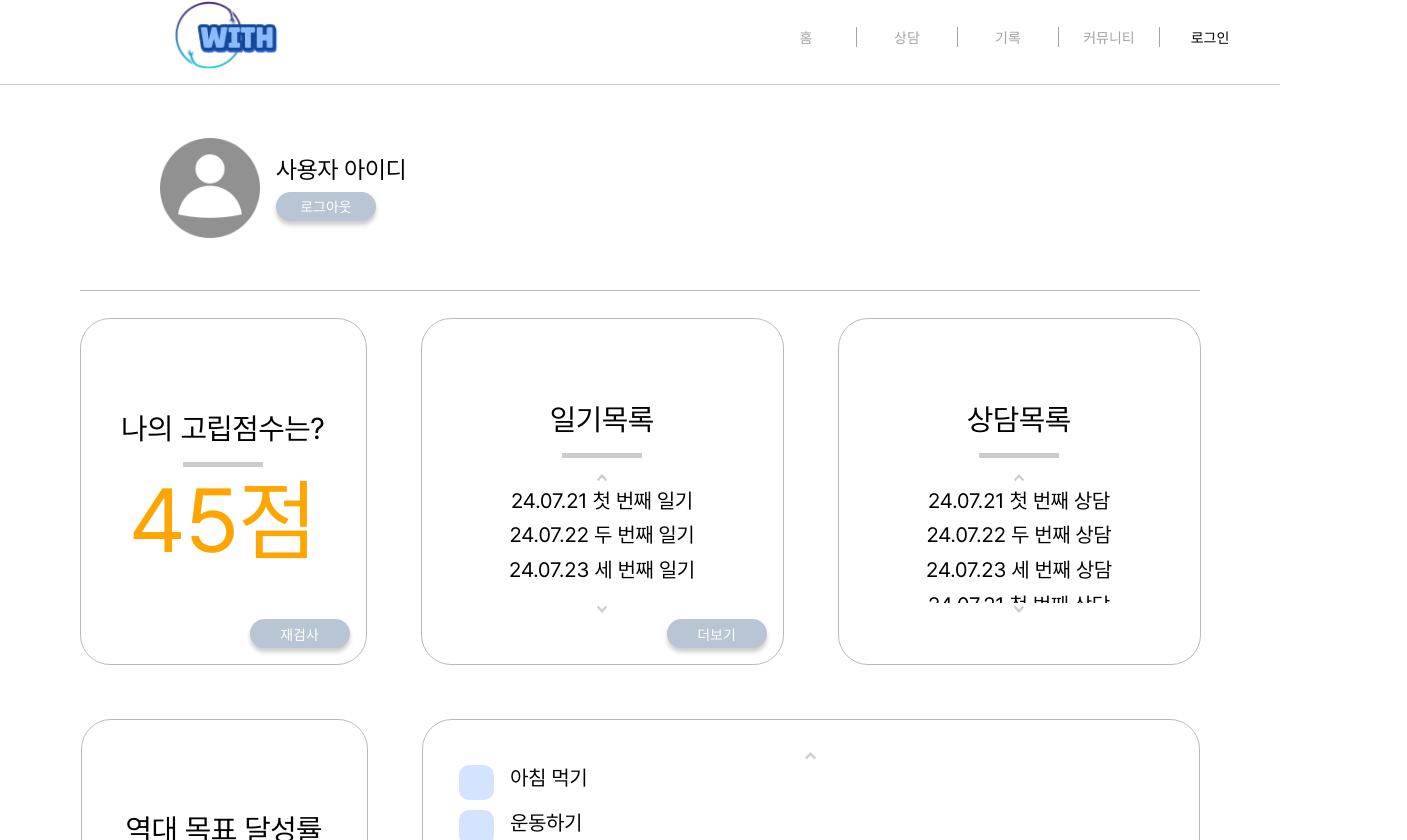
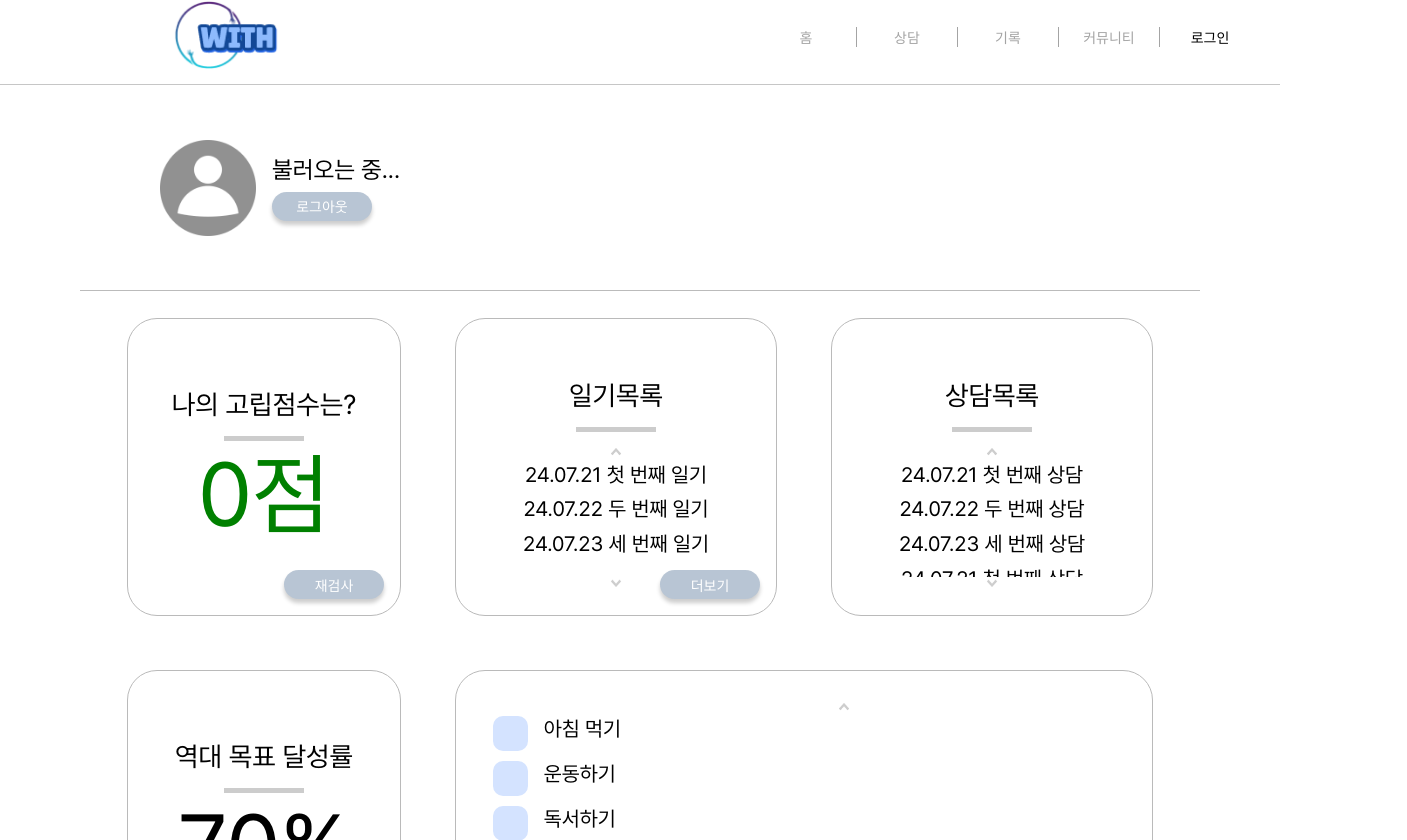
Before and after one commit to yerroong/Reverseinha_team_front, a React (Create React App) app in the folder reverse/: page /mypage in a window 1280 px wide. Shown: the part 10-850 px from the top of the page, 1407 px wide, since content can reach past the window. Built offline with nearby package versions, Linux system fonts and the light colour scheme; no server answers; a web font is replaced by a local one.

Commit message:
게시글 정렬, 댓글 불러오기, 로그아웃 구현, 마이페이지 아이디 디코딩, 마이페이지 축소

```diff
--- a/reverse/src/pages/Community/Communityread.jsx
+++ b/reverse/src/pages/Community/Communityread.jsx
@@ -195,7 +195,7 @@ const Communityread = () => {
       });
 
     axiosInstance
-      .get(`/with/community/${id}/comment/`)
+      .get(`/with/community/${id}/comments/all`)
       .then((response) => {
         setComments(response.data);
       })
@@ -220,7 +220,9 @@ const Communityread = () => {
   const handleCommentSubmit = (e) => {
     if (e.key === "Enter" && comment.trim()) {
       const newComment = {
-        content: comment,
+        content: comment.trim(),
+        post: id,  // 댓글이 작성될 게시물의 ID
+        author: id //아이디어떻게가져오는건데;;
       };
 
       axiosInstance
@@ -230,10 +232,13 @@ const Communityread = () => {
           setComment("");
         })
         .catch((error) => {
-          console.error('Error posting comment:', error);
+          console.error('Error posting comment:', error.response ? error.response.data : error.message);
         });
     }
   };
+
+
+
 
   const handleEditComment = (commentId) => {
     const newContent = prompt('수정할 내용을 입력하세요:');
--- a/reverse/src/pages/Community/Communitywrite.jsx
+++ b/reverse/src/pages/Community/Communitywrite.jsx
@@ -144,6 +144,13 @@ const Communitywrite = () => {
 
   const handleSubmit = (e) => {
     e.preventDefault();
+
+    // 필수 필드 검증
+    if (!title.trim() || !content.trim()) {
+      alert('제목과 내용을 모두 입력해 주세요.');
+      return;
+    }
+
     setIsDialogVisible(true);
   };
 
@@ -161,6 +168,7 @@ const Communitywrite = () => {
 
       const token = localStorage.getItem('access_token');
       console.log('Access Token:', token);
+      console.log('FormData:', Array.from(formData.entries())); // 디버깅용: 전송되는 FormData 확인
 
       const response = await axiosInstance.post('with/community/', formData, {
         headers: {
@@ -168,13 +176,15 @@ const Communitywrite = () => {
         },
       });
 
+      console.log('Response:', response);
+
       if (response.status === 200) {
         navigate('/Posting');
       } else {
-        console.error('포스트 등록 실패');
+        console.error('포스트 등록 실패:', response.data);
       }
     } catch (error) {
-      console.error('포스트 등록 에러:', error);
+      console.error('포스트 등록 에러:', error.response ? error.response.data : error);
     }
   };
 
@@ -234,5 +244,6 @@ const Communitywrite = () => {
 export default Communitywrite;
 
 
+
 //제목 테두리삭제
 //등록완료시에 posting으로 이동하는게아니라 각각의 게시물 id어쩌구..
--- a/reverse/src/pages/Mypage/Mypage.jsx
+++ b/reverse/src/pages/Mypage/Mypage.jsx
@@ -29,8 +29,8 @@ const InfoContainerRow = styled.div`
 
 const InfoBox = styled.div`
   border: 0.063rem solid #BABABA;
-  width: ${({ width }) => width || '20.813rem'};
-  height: 21.563rem;
+  width: ${({ width }) => width || '20rem'};
+  height: 18.5rem;
   margin: 1.688rem;
   border-radius: 1.875rem;
   display: flex;
@@ -41,7 +41,7 @@ const InfoBox = styled.div`
 `;
 
 const InfoTitle = styled.div`
-  font-size: 1.875rem;
+  font-size: 1.7rem;
   margin-bottom:1rem;
 `;
 
@@ -62,15 +62,18 @@ const Line = styled.img`
 
 const InfoScoreColored = styled.div`
   font-size: 5.625rem;
+  font-weight: 500;
   color: ${({ score }) => {
     if (score <= 30) return 'green';
-    if (score <= 60) return 'orange';
-    return '#BE0000';
+    if (score >= 40) return 'orange';
+    if (score >= 70) return 'red';
+    return 'black';
   }};
 `;
 
 const InfoScore = styled.div`
   font-size: 5.625rem;
+  font-weight: 500;
   color: black;
 `;
 
@@ -88,7 +91,7 @@ const InfoList = styled.div`
 
 const ListContainer = styled.div`
   display: flex;
-  height: 16rem;
+  height: 14rem;
   width: 48.5rem;
   max-height: 16rem;
 `;
@@ -162,8 +165,11 @@ const Mypage = () => {
   useEffect(() => {
     const fetchScore = async () => {
       try {
-        const response = await axios.get('/api/score');
-        setScore(response.data.score);
+        const response = await axios.get('with/signup/survey/');
+        const answers = response.data.answers;
+        // true 1개 당 10점으로 환산
+        const calculatedScore = answers.filter(answer => answer).length * 10;
+        setScore(calculatedScore);
       } catch (error) {
         console.error('Error fetching score:', error);
       }
@@ -203,7 +209,7 @@ const Mypage = () => {
   }, []);
 
   useEffect(() => {
-    setScore(45);
+    setScore(0);
     setDiaryEntries([
       { date: '24.07.21', title: '첫 번째 일기' },
       { date: '24.07.22', title: '두 번째 일기' },
@@ -246,7 +252,7 @@ const Mypage = () => {
     }
   };
 
-  // 추가된 함수: 재검사 버튼 클릭시 호출되는 함수
+  // 재검사 버튼
   const handleRetest = () => {
     navigate('/signtest');
   };
@@ -256,13 +262,13 @@ const Mypage = () => {
       <Profile />
       <InfoContainer>
         <InfoContainerRow>
-          <InfoBox width="17.813rem" center>
+          <InfoBox width="17rem" center>
             <InfoTitle>나의 고립점수는?</InfoTitle>
             <Line src="/line.png" />
             <InfoScoreColored score={score}>{score}점</InfoScoreColored>
             <ProfileLogoutButton onClick={handleRetest}>재검사</ProfileLogoutButton>
           </InfoBox>
-          <InfoBox width="22.563rem" center>
+          <InfoBox width="20rem" center>
             <LineContainer>
               <InfoTitle>일기목록</InfoTitle>
               <Line src="/line.png" />
@@ -278,7 +284,7 @@ const Mypage = () => {
             </ScrollButtonContainer>
             <ProfileLogoutButton onClick={() => navigate('/record')}>더보기</ProfileLogoutButton>
           </InfoBox>
-          <InfoBox width="22.563rem" center>
+          <InfoBox width="20rem" center>
             <LineContainer>
               <InfoTitle>상담목록</InfoTitle>
               <Line src="/line.png" />
@@ -295,17 +301,17 @@ const Mypage = () => {
           </InfoBox>
         </InfoContainerRow>
         <InfoContainerRow>
-          <InfoBox width="17.813rem" center>
+          <InfoBox width="17rem" center>
             <InfoTitle>역대 목표 달성률</InfoTitle>
             <Line src="/line.png" />
             <InfoScore>70%</InfoScore>
           </InfoBox>
-          <InfoBox width="48.5rem" flexDirection="row" center={false}>
+          <InfoBox width="43.5rem" flexDirection="row" center={false}>
             <Margin>
               <ScrollButtonContainer>
                 <ScrollButton src="/uparrow.png" onClick={() => handleScroll(goalListRef, 'up')} />
                 <ListContainer>
-                  <InfoList height="14.5rem" maxHeight="14.5rem" isGoal={true} ref={goalListRef}>
+                  <InfoList height="13rem" maxHeight="13rem" isGoal={true} ref={goalListRef}>
                     {goals.map((goal, index) => (
                       <CheckContainer key={index}>
                         <Check /> {goal}
@@ -330,9 +336,3 @@ export default Mypage;
 //아이디 받아오기
 //로그아웃버튼 활성화
 //폰트
-//재검사버튼 활성화
-
-
-//나중에 가능하면 웹페이지 축소시에 요소들은 그대로있고 창만 쫄아들게하면좋을듯
-//네모들이 넘 큰거같앵;;
-//헤더 고정되면 좋을듯
--- a/reverse/src/pages/Mypage/Profile.jsx
+++ b/reverse/src/pages/Mypage/Profile.jsx
@@ -1,5 +1,6 @@
-import React from 'react';
+import React, { useEffect, useState } from 'react';
 import styled from 'styled-components';
+import { useNavigate } from 'react-router-dom';
 
 const ProfileContainer2 = styled.div`
   border-bottom: 0.063rem solid #BBBBBB;
@@ -10,29 +11,28 @@ const ProfileContainer2 = styled.div`
 `;
 
 const ProfileIcon = styled.img`
-width: 6.25rem;
-height: 6.25rem;
-margin-left: 5rem;
+  width: 6rem;
+  height: 6rem;
+  margin-left: 5rem;
 `;
 
 const ProfileTextContainer = styled.div`
-  //border: 2px solid red;
   margin-left: 1rem;
   display: flex;
-  flex-direction:column;
+  flex-direction: column;
   justify-content: center;
 `;
 
 const ProfileId = styled.div`
-  //border: 2px solid blue;
   margin-bottom: 0.5rem;
   font-size: 1.5rem;
 `;
+
 const ProfileLogout = styled.button`
   width: 6.25rem;
   height: 1.813rem;
   font-size: 0.875rem;
-  color:white;
+  color: white;
   border: none;
   border-radius: 1.875rem;
   background-color: #B8C5D4;
@@ -45,21 +45,64 @@ const ProfileLogout = styled.button`
   }
 
   &:active {
-    box-shadow: 0 0.25rem 0.25rem rgba(0, 0, 0, 0.2); /* 클릭 시 그림자 강도 감소 */
+    box-shadow: 0 0.25rem 0.25rem rgba(0, 0, 0, 0.2);
   }
 `;
 
+// JWT 디코딩 함수
+const decodeToken = (token) => {
+  if (!token) return null;
+  try {
+    const base64Url = token.split('.')[1];
+    const base64 = base64Url.replace(/-/g, '+').replace(/_/g, '/');
+    const jsonPayload = decodeURIComponent(
+      atob(base64)
+        .split('')
+        .map((c) => '%' + ('00' + c.charCodeAt(0).toString(16)).slice(-2))
+        .join('')
+    );
+    const decoded = JSON.parse(jsonPayload);
+    console.log('Decoded token:', decoded); // 디코딩된 토큰을 로그로 출력
+    return decoded;
+  } catch (error) {
+    console.error('토큰을 디코딩하는 데 실패했습니다.', error);
+    return null;
+  }
+};
 
 const Profile = () => {
+  const [userId, setUserId] = useState('');
+  const navigate = useNavigate();
+
+  useEffect(() => {
+    // 로컬 스토리지에서 토큰을 가져와서 디코딩하여 사용자 ID를 추출
+    const token = localStorage.getItem('access_token');
+    if (token) {
+      const decoded = decodeToken(token);
+      if (decoded && decoded.user_id) {
+        setUserId(decoded.user_id); // 올바른 필드명 사용
+      } else {
+        console.error('디코딩된 토큰에 사용자 ID가 없습니다.');
+      }
+    } else {
+      console.error('로컬 스토리지에 토큰이 없습니다.');
+    }
+  }, []);
+
+  const handleLogout = () => {
+    localStorage.removeItem('access_token'); // 토큰 삭제
+    navigate('/'); // 홈 페이지로 이동
+  };
+
   return (
-      <ProfileContainer2>
-          <ProfileIcon src="/profile.png"/>
-          <ProfileTextContainer>
-            <ProfileId>사용자 아이디</ProfileId>
-            <ProfileLogout>로그아웃</ProfileLogout>
-          </ProfileTextContainer>
-      </ProfileContainer2>
+    <ProfileContainer2>
+      <ProfileIcon src="/profile.png" />
+      <ProfileTextContainer>
+        <ProfileId>{userId || '불러오는 중...'}</ProfileId>
+        <ProfileLogout onClick={handleLogout}>로그아웃</ProfileLogout>
+      </ProfileTextContainer>
+    </ProfileContainer2>
   );
 };
 
-export default  Profile;
+export default Profile;
```
